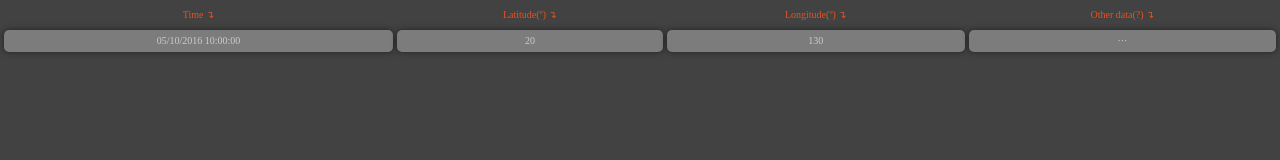
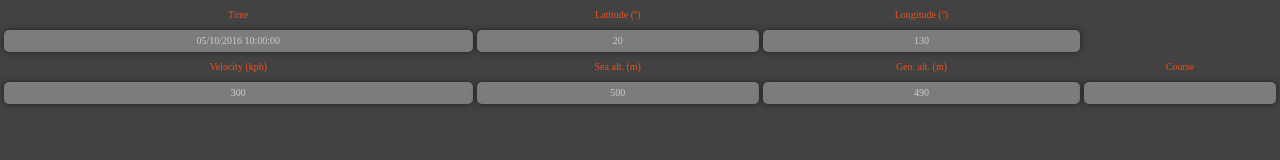
Before and after one commit to Buanderie/nslsbp, a plain HTML site: page module_ublox-max-m8q/gps_data_viewer/gps.html in a window 1280 px wide. Drawn offline with nearby package versions, Linux system fonts and the light colour scheme.

Commit message:
New fields added to table

```diff
--- a/module_ublox-max-m8q/gps_data_viewer/bbs_styles.css
+++ b/module_ublox-max-m8q/gps_data_viewer/bbs_styles.css
@@ -67,6 +67,12 @@ iframe {
     text-align: center;
     vertical-align: middle;
 }
+.table_cell_inactive {
+    padding: 5px;
+    display: table-cell;
+    background-color: transparent;
+    border-radius: 5px;
+}
 .table_collapse_rows .table_cell {
     background-color: #424242;
     border-radius: 0;
--- a/module_ublox-max-m8q/gps_data_viewer/gps.html
+++ b/module_ublox-max-m8q/gps_data_viewer/gps.html
@@ -10,16 +10,28 @@
 <body>
     <div id="gps_tab" class="table">
         <div class="table_row table_header">
-            <div class="table_cell table_header">Time &#8628;</div>
-            <div class="table_cell table_header">Latitude(º) &#8628;</div>
-            <div class="table_cell table_header">Longitude(º) &#8628;</div>
-            <div class="table_cell table_header">Other data(?) &#8628;</div>
+            <div class="table_cell table_header">Time</div>
+            <div class="table_cell table_header">Latitude (º)</div>
+            <div class="table_cell table_header">Longitude (º)</div>
+            <div class="table_cell_inactive"></div>
         </div>
         <div class="table_row">
             <div id="gps_time" class="table_cell">05/10/2016 10:00:00</div>
-            <div id="gps_lat" class="table_cell">20</div>
-            <div id="gps_lng" class="table_cell">130</div>
-            <div id="gps_other" class="table_cell">···</div>
+            <div id="gps_lat"  class="table_cell">20</div>
+            <div id="gps_lng"  class="table_cell">130</div>
+            <div               class="table_cell_inactive"></div>
+        </div>
+        <div class="table_row table_header">
+            <div class="table_cell table_header">Velocity (kph)</div>
+            <div class="table_cell table_header">Sea alt. (m)</div>
+            <div class="table_cell table_header">Geo. alt. (m)</div>
+            <div class="table_cell table_header">Course</div>
+        </div>
+        <div class="table_row">
+            <div id="gps_kph"    class="table_cell">300</div>
+            <div id="gps_sea"    class="table_cell">500</div>
+            <div id="gps_geo"    class="table_cell">490</div>
+            <div id="gps_course" class="table_cell"></div>
         </div>
     </div>
 </body>
```
Also changed, not shown: 1 other file.
